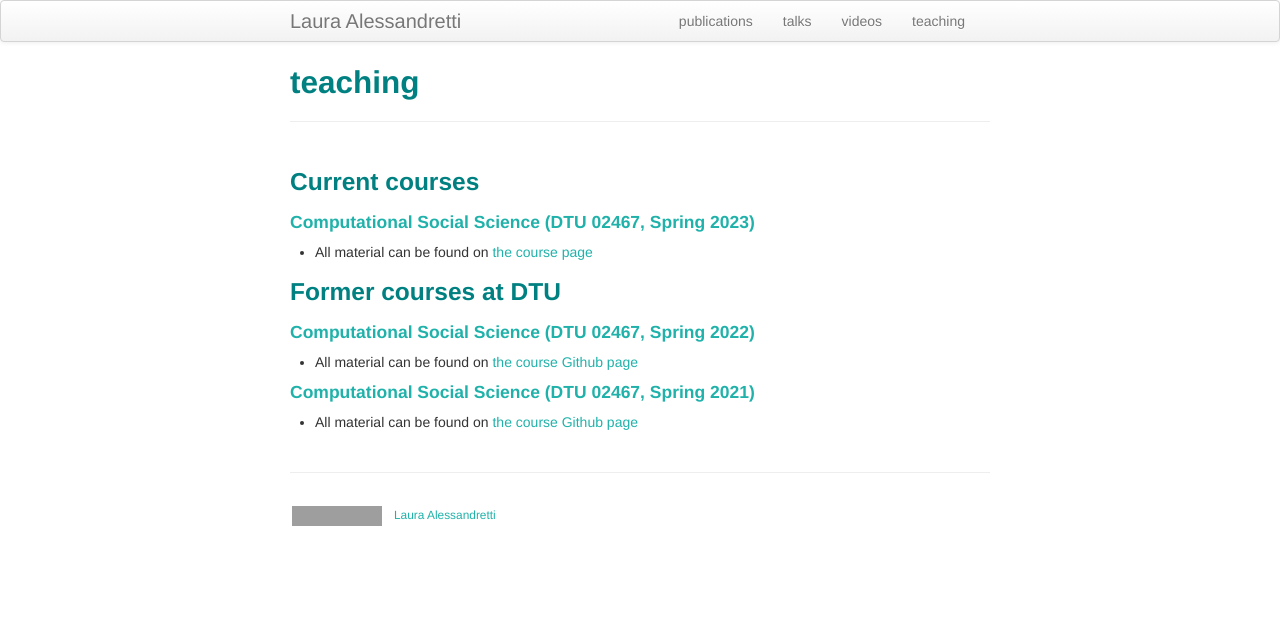
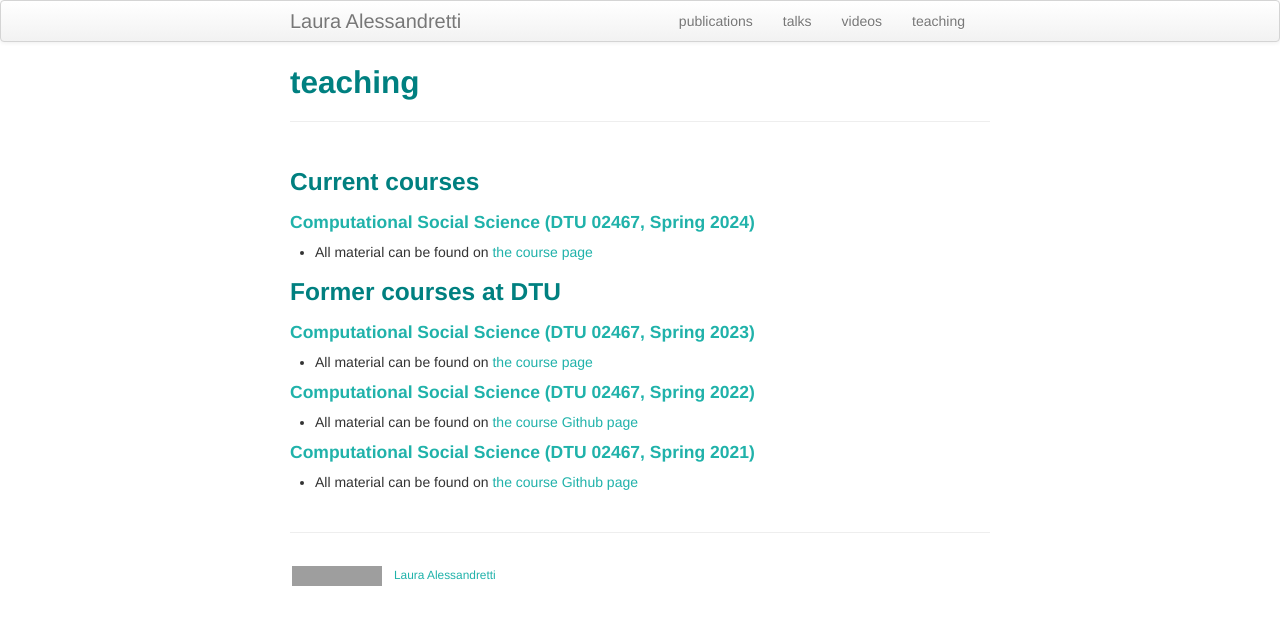
Before and after one commit to lalessan/lalessan.github.io, a Jekyll site: the page built from teaching.md, in a window 1280 px wide. Shown: the top 625 px of the page. Built offline with Jekyll 4.4.1, drawn with Linux system fonts in a browser that asks for light colours; grey boxes are pictures that could not be loaded.

Commit message:
small changes

```diff
--- a/teaching.md
+++ b/teaching.md
@@ -8,13 +8,18 @@ description: Laura Alessandretti's teaching
 
 ### <a name="current"></a>Current courses
 
-#### [Computational Social Science (DTU 02467, Spring 2023)](https://kurser.dtu.dk/course/02467)
 
-- All material can be found on [the course page](https://laura.alessandretti.com/comsocsci2023)
+#### [Computational Social Science (DTU 02467, Spring 2024)](https://kurser.dtu.dk/course/02467)
+
+- All material can be found on [the course page](https://laura.alessandretti.com/comsocsci2024)
 
 
 
 ### <a name="old"></a>Former courses at DTU
+
+#### [Computational Social Science (DTU 02467, Spring 2023)](https://kurser.dtu.dk/course/02467)
+
+- All material can be found on [the course page](https://laura.alessandretti.com/comsocsci2023)
 
 
 #### [Computational Social Science (DTU 02467, Spring 2022)](https://kurser.dtu.dk/course/02467)
```
